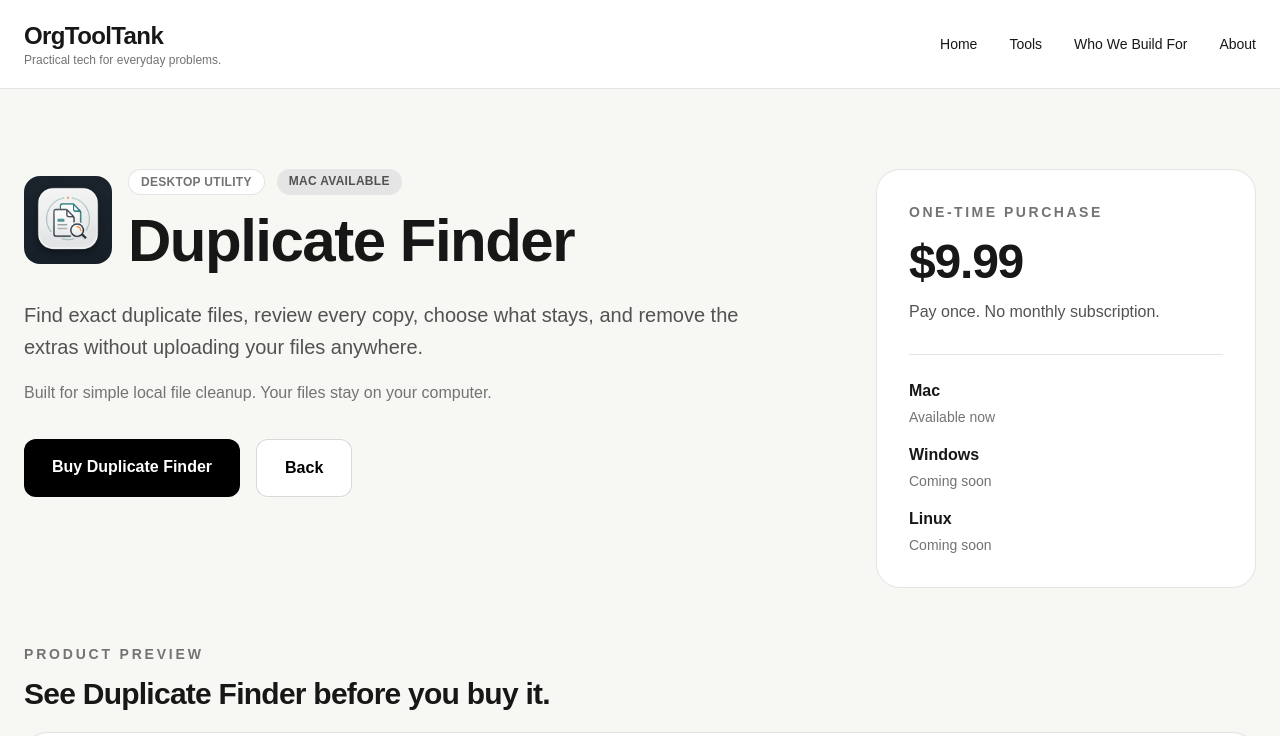
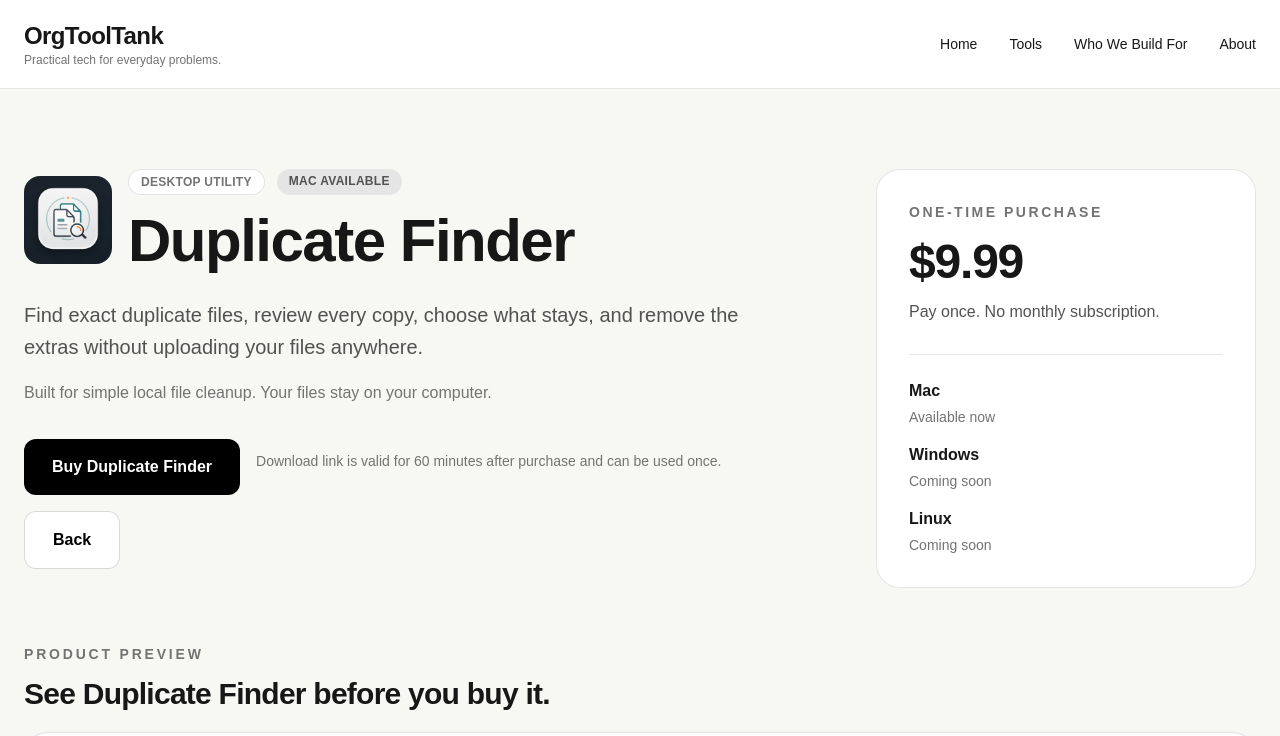
Before and after one commit to Sneezertheenginear/orgtooltank, a Next.js app: page /tools/duplicate-finder in a window 1280 px wide. Shown: the top 736 px of the page. Built offline with nearby package versions, Linux system fonts and the light colour scheme.

Commit message:
Extend download window and add purchase note

```diff
--- a/app/api/downloads/route.ts
+++ b/app/api/downloads/route.ts
@@ -3,7 +3,7 @@ import { get } from "@vercel/blob";
 
 const stripe = new Stripe(process.env.STRIPE_SECRET_KEY!);
 
-const DOWNLOAD_WINDOW_MINUTES = 30;
+const DOWNLOAD_WINDOW_MINUTES = 60;
 
 export async function GET(request: Request) {
   const { searchParams } = new URL(request.url);
--- a/app/tools/duplicate-finder/page.tsx
+++ b/app/tools/duplicate-finder/page.tsx
@@ -59,6 +59,11 @@ export default function DuplicateFinderPage() {
                 >
                   Buy Duplicate Finder
                 </a>
+
+                <p className="mt-3 text-sm text-neutral-500">
+                  Download link is valid for 60 minutes after purchase and can
+                  be used once.
+                </p>
 
                 <BackButton />
               </div>
```
